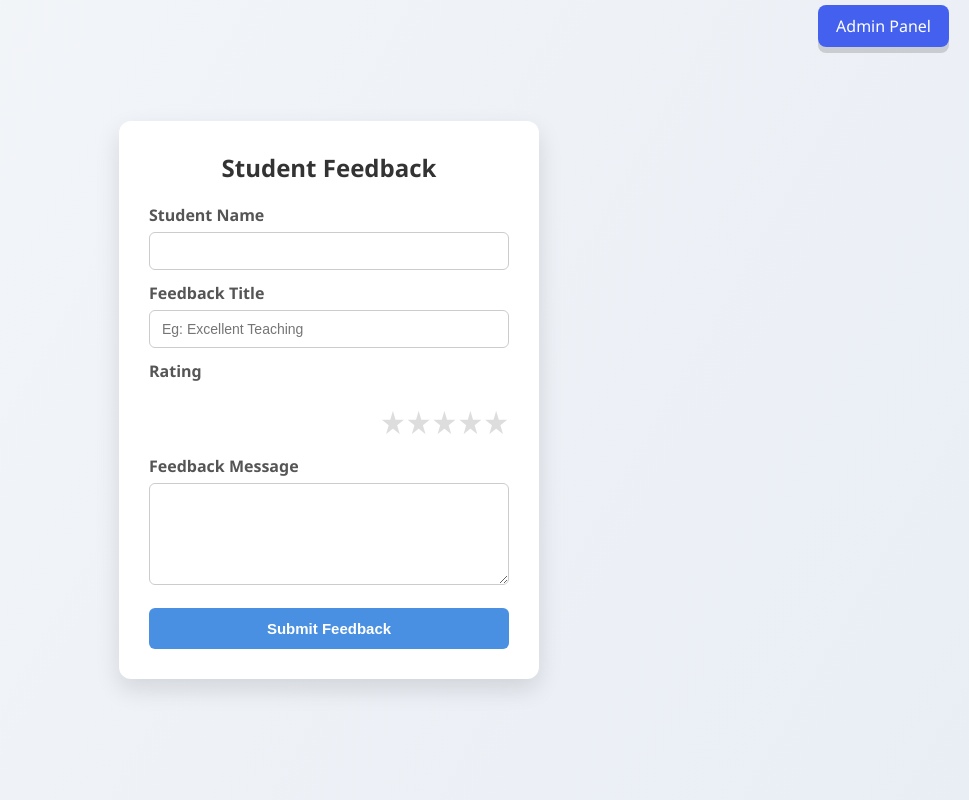
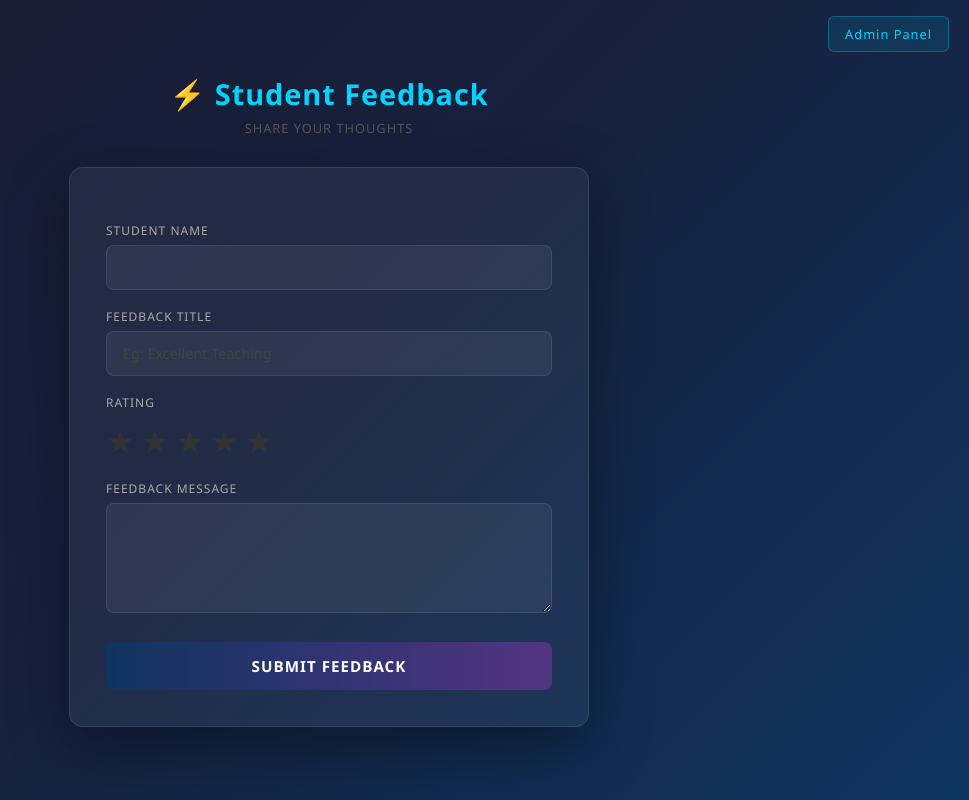
Before and after one commit to AdwaithEP/student-feedback-system, a Flask app: page / in a window 1280 px wide. Shown: the whole page, without its empty margins (311-1280 px from the left). Run offline with Flask 3, Linux system fonts and the light colour scheme; parts of the project's set-up code (start-up, migrations or seed data) failed here and were passed over.

Commit message:
index.html

```diff
--- a/templates/index.html
+++ b/templates/index.html
@@ -2,64 +2,213 @@
 <html lang="en">
 <head>
     <meta charset="UTF-8">
+    <meta name="viewport" content="width=device-width, initial-scale=1.0">
     <title>Student Feedback</title>
-    <link rel="stylesheet" href="{{ url_for('static', filename='style.css') }}">
-    <!-- Add this if you have CSS for stars/rating -->
     <style>
+        * { margin: 0; padding: 0; box-sizing: border-box; }
+
+        body {
+            font-family: 'Segoe UI', sans-serif;
+            background: linear-gradient(135deg, #1a1a2e, #16213e, #0f3460);
+            min-height: 100vh;
+            display: flex;
+            align-items: center;
+            justify-content: center;
+            padding: 40px 20px;
+        }
+
+        .wrapper {
+            width: 100%;
+            max-width: 520px;
+        }
+
+        .header {
+            text-align: center;
+            margin-bottom: 30px;
+        }
+
+        .header h2 {
+            font-size: 1.8rem;
+            color: #00d4ff;
+            letter-spacing: 1px;
+        }
+
+        .header p {
+            color: #555;
+            font-size: 0.8rem;
+            margin-top: 6px;
+            letter-spacing: 1px;
+        }
+
+        .card {
+            background: rgba(255,255,255,0.05);
+            border: 1px solid rgba(255,255,255,0.1);
+            border-radius: 14px;
+            padding: 36px;
+            box-shadow: 0 20px 60px rgba(0,0,0,0.4);
+        }
+
+        {% if success %}
+        .success-msg {
+            background: rgba(46,204,113,0.15);
+            border: 1px solid #2ecc71;
+            color: #2ecc71;
+            padding: 12px 16px;
+            border-radius: 8px;
+            margin-bottom: 20px;
+            font-size: 0.88rem;
+            text-align: center;
+        }
+        {% endif %}
+
+        label {
+            display: block;
+            font-size: 0.75rem;
+            color: #aaa;
+            letter-spacing: 1px;
+            text-transform: uppercase;
+            margin-bottom: 6px;
+            margin-top: 18px;
+        }
+
+        input[type="text"],
+        textarea {
+            width: 100%;
+            background: rgba(255,255,255,0.06);
+            border: 1px solid rgba(255,255,255,0.1);
+            color: #eee;
+            font-family: 'Segoe UI', sans-serif;
+            font-size: 0.9rem;
+            padding: 12px 16px;
+            border-radius: 8px;
+            outline: none;
+            transition: border-color 0.2s;
+        }
+
+        input[type="text"]:focus,
+        textarea:focus {
+            border-color: #00d4ff;
+        }
+
+        input::placeholder,
+        textarea::placeholder { color: #444; }
+
+        textarea { resize: vertical; min-height: 110px; }
+
+        /* Star rating */
+        .rating {
+            display: flex;
+            flex-direction: row-reverse;
+            justify-content: flex-end;
+            gap: 6px;
+            margin-top: 8px;
+        }
+
         .rating input { display: none; }
-        .rating label { cursor: pointer; font-size: 2rem; color: #ddd; }
-        .rating input:checked \~ label { color: gold; }
-        .rating label:hover, .rating label:hover \~ label { color: gold; }
+
+        .rating label {
+            font-size: 2rem;
+            color: #333;
+            cursor: pointer;
+            margin: 0;
+            text-transform: none;
+            letter-spacing: 0;
+            transition: color 0.2s;
+        }
+
+        .rating input:checked ~ label,
+        .rating label:hover,
+        .rating label:hover ~ label {
+            color: #00d4ff;
+        }
+
+        button[type="submit"] {
+            width: 100%;
+            background: linear-gradient(90deg, #0f3460, #533483);
+            border: none;
+            color: white;
+            font-family: 'Segoe UI', sans-serif;
+            font-size: 0.95rem;
+            font-weight: 600;
+            padding: 14px;
+            border-radius: 8px;
+            cursor: pointer;
+            letter-spacing: 1px;
+            margin-top: 24px;
+            transition: all 0.2s;
+        }
+
+        button[type="submit"]:hover {
+            opacity: 0.9;
+            transform: translateY(-1px);
+            box-shadow: 0 8px 20px rgba(0,212,255,0.2);
+        }
+
+        .admin-link {
+            position: fixed;
+            top: 16px;
+            right: 20px;
+            background: rgba(0,212,255,0.1);
+            border: 1px solid rgba(0,212,255,0.3);
+            color: #00d4ff;
+            padding: 8px 16px;
+            border-radius: 6px;
+            text-decoration: none;
+            font-size: 0.8rem;
+            letter-spacing: 1px;
+            transition: all 0.2s;
+        }
+
+        .admin-link:hover {
+            background: rgba(0,212,255,0.2);
+        }
     </style>
 </head>
 <body>
-    <div style="position: absolute; top: 15px; right: 20px; z-index: 10;">
-        <a href="/admin"
-           style="background: #4361ee; color: white; padding: 10px 18px; border-radius: 8px;
-                  text-decoration: none; font-weight: 500; font-size: 1rem;
-                  box-shadow: 0px 6px rgba(0,0,0,0.15); transition: all 0.2s;">
-           Admin Panel
-        </a>
+
+    <a href="/admin" class="admin-link">Admin Panel</a>
+
+    <div class="wrapper">
+        <div class="header">
+            <h2>⚡ Student Feedback</h2>
+            <p>SHARE YOUR THOUGHTS</p>
         </div>
 
-    <div class="container">
-        <h2>Student Feedback</h2>
+        <div class="card">
             {% if success %}
-    <div style="background:#27ae60; color:white; padding:14px 20px; border-radius:8px; margin-bottom:20px; font-size:1rem;">
+            <div class="success-msg">
                 ✅ Feedback submitted successfully! Thank you.
             </div>
             {% endif %}
 
             <form action="/submit" method="POST" id="feedbackForm">
                 <label>Student Name</label>
-            <input type="text" name="name" required>
+                <input type="text" name="name" required autocomplete="off"/>
 
                 <label>Feedback Title</label>
-            <input type="text" name="title" placeholder="Eg: Excellent Teaching" required>
+                <input type="text" name="title" placeholder="Eg: Excellent Teaching" required/>
 
                 <label>Rating</label>
                 <div class="rating">
                     <input type="radio" name="rating" value="5" id="star5">
                     <label for="star5">★</label>
-
                     <input type="radio" name="rating" value="4" id="star4">
                     <label for="star4">★</label>
-
                     <input type="radio" name="rating" value="3" id="star3">
                     <label for="star3">★</label>
-
                     <input type="radio" name="rating" value="2" id="star2">
                     <label for="star2">★</label>
-
                     <input type="radio" name="rating" value="1" id="star1">
                     <label for="star1">★</label>
                 </div>
 
                 <label>Feedback Message</label>
-            <textarea name="feedback" rows="5" required></textarea>
+                <textarea name="feedback" required></textarea>
 
-            <button type="submit">Submit Feedback</button>
+                <button type="submit">SUBMIT FEEDBACK</button>
             </form>
         </div>
+    </div>
+
 </body>
 </html>
```
Lines whose indentation alone changed are shown as unchanged.
